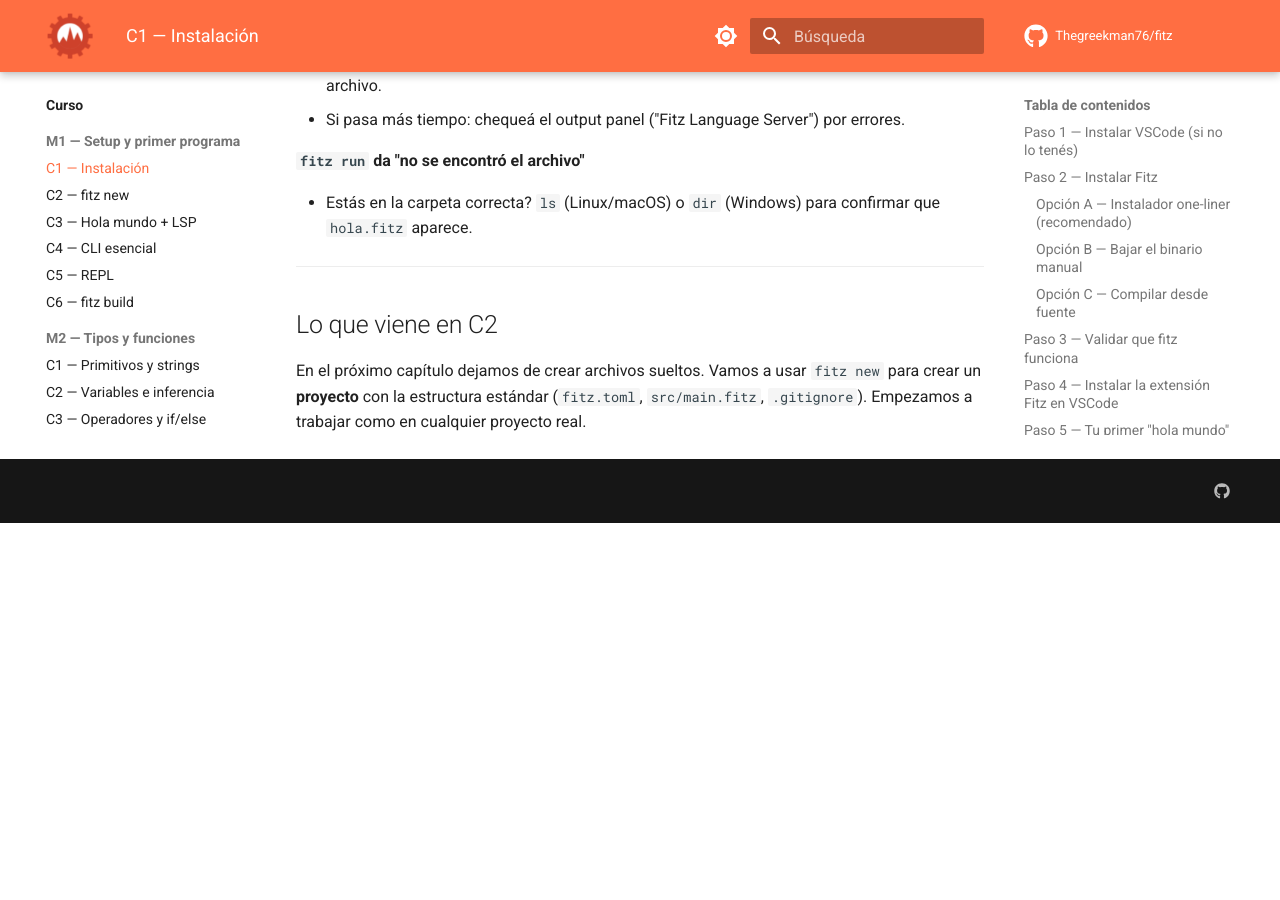
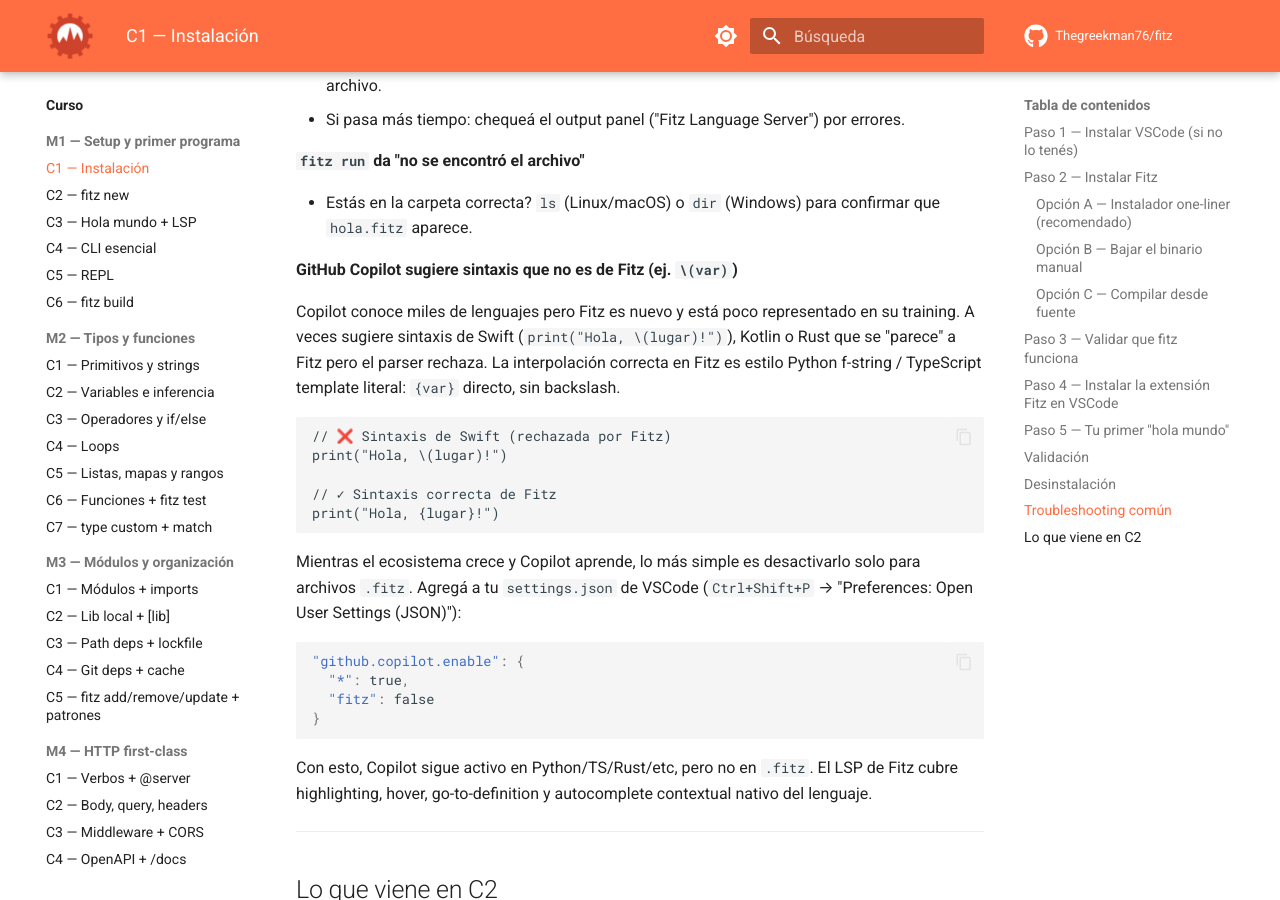
Before and after one commit to Thegreekman76/fitz, an MkDocs documentation site: the page built from docs/curso/m1-setup/c1-instalacion.md, in a window 1280 px wide and 900 px high, scrolled down 9410 px. Built offline with MkDocs 1.6.1 and Material for MkDocs 9.7.7, drawn with Linux system fonts in a browser that asks for light colours; comment, search, counter and statistics services are not loaded; before the commit the page ends 9933 px from its top, so only the background shows below that.

Commit message:
docs(curso): troubleshooting Copilot en cap C1)

````diff
--- a/docs/curso/m1-setup/c1-instalacion.md
+++ b/docs/curso/m1-setup/c1-instalacion.md
@@ -489,6 +489,38 @@
 - Estás en la carpeta correcta? `ls` (Linux/macOS) o `dir` (Windows)
   para confirmar que `hola.fitz` aparece.
 
+**GitHub Copilot sugiere sintaxis que no es de Fitz (ej. `\(var)`)**
+
+Copilot conoce miles de lenguajes pero Fitz es nuevo y está poco
+representado en su training. A veces sugiere sintaxis de Swift
+(`print("Hola, \(lugar)!")`), Kotlin o Rust que se "parece" a Fitz
+pero el parser rechaza. La interpolación correcta en Fitz es estilo
+Python f-string / TypeScript template literal: `{var}` directo,
+sin backslash.
+
+```fitz
+// ❌ Sintaxis de Swift (rechazada por Fitz)
+print("Hola, \(lugar)!")
+
+// ✓ Sintaxis correcta de Fitz
+print("Hola, {lugar}!")
+```
+
+Mientras el ecosistema crece y Copilot aprende, lo más simple es
+desactivarlo solo para archivos `.fitz`. Agregá a tu `settings.json`
+de VSCode (`Ctrl+Shift+P` → "Preferences: Open User Settings (JSON)"):
+
+```json
+"github.copilot.enable": {
+  "*": true,
+  "fitz": false
+}
+```
+
+Con esto, Copilot sigue activo en Python/TS/Rust/etc, pero no en
+`.fitz`. El LSP de Fitz cubre highlighting, hover, go-to-definition
+y autocomplete contextual nativo del lenguaje.
+
 ---
 
 ## Lo que viene en C2
````
